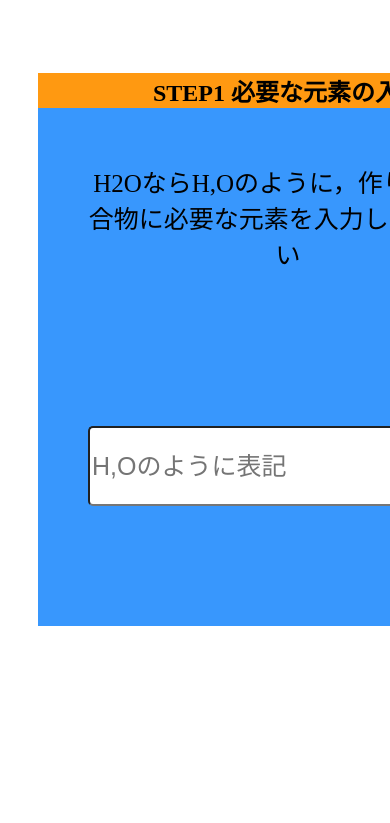
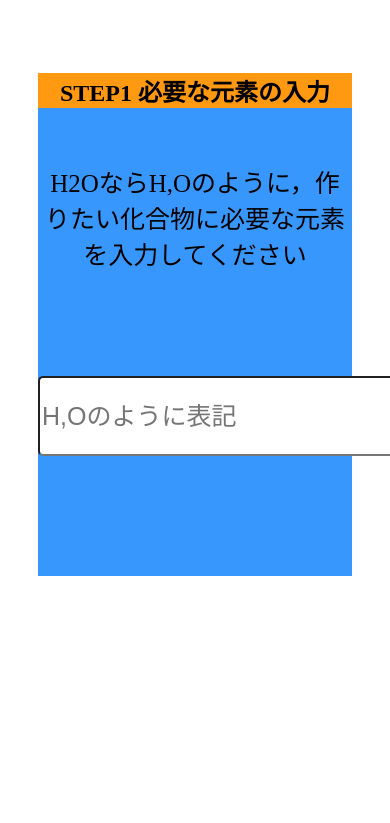
Before and after one commit to gaku0522/gaku0522.github.io, a plain HTML site: page index.html in a window 390 px wide. Shown: the part 800-1623 px from the top of the page. Drawn offline with Linux system fonts and the light colour scheme.

Commit message:
Update responsive.css

```diff
--- a/responsive.css
+++ b/responsive.css
@@ -1,25 +1,5 @@
 /* タブレット向けレイアウト */
 @media (max-width: 1000px) {
-
-  .container {
-  width: 100%;
-  padding: 0 15px;
-  margin: 0 auto;
-}
-
-.textarea{
-  width: 100%;
-  padding: 0 15px;
-  margin: 0 auto;
-}
-
-  .STEP{
-    width: 800px;
-    margin-left: auto;
-    margin-right: auto;
-    margin-left: 200px;
-  }
-
 
   .head-container h1{
     font-size: 32px;
@@ -40,30 +20,13 @@
 
 /* スマホ向けレイアウト */
 @media (max-width: 670px) {
-
-  .container {
-  width: 100%;
-  padding: 0 15px;
-  margin: 0 auto;
-}
-
-.textarea{
-  width: 100%;
-  padding: 0 15px;
-  margin: 0 auto;
-}
-
   .STEP{
-    width: 500px;
-    margin-left: auto;
-    margin-right: auto;
-    margin-left: 2000px;
+    width: 100%;
   }
 
   p{
     text-align: center;
     font-size: 14px;
-    padding: 50px;
   }
 
   footer{
@@ -78,13 +41,4 @@
     font-size: 24px;
   }
 
-  .result-area{
-  background: #E6E6E6;
-  padding: 10px;
-  width: 240px;
-  height: 180px;
-  border-radius: 5px;
-  margin: 30px 100px;
 }
-
-}
```
